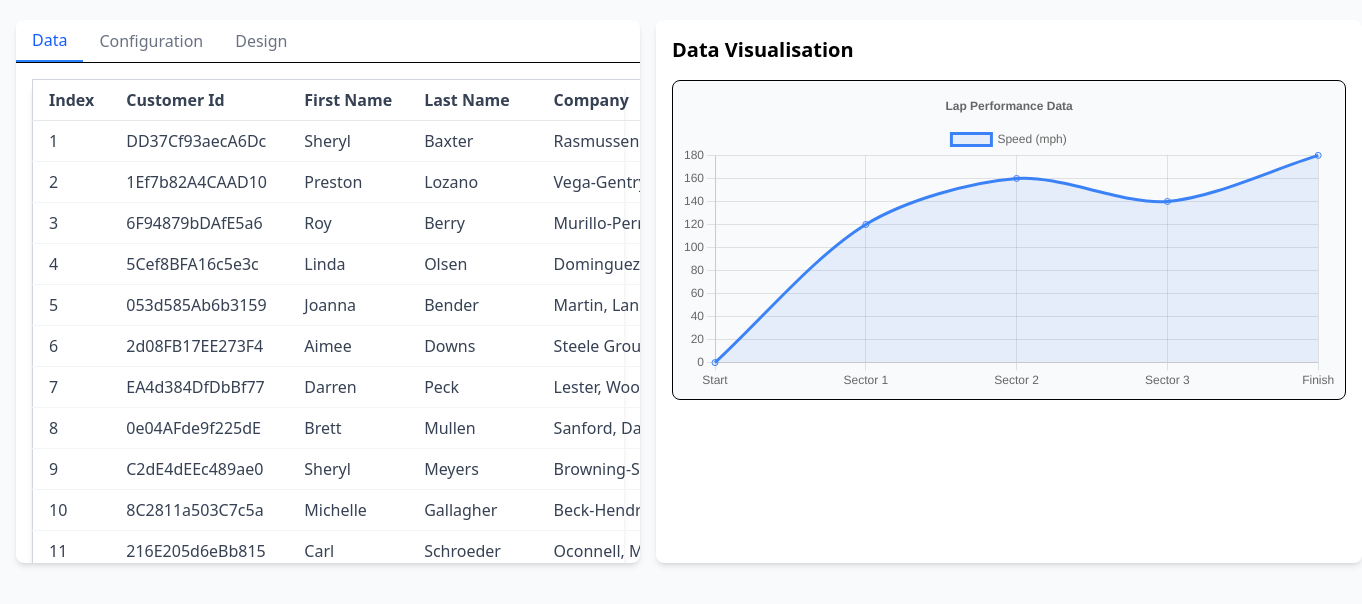
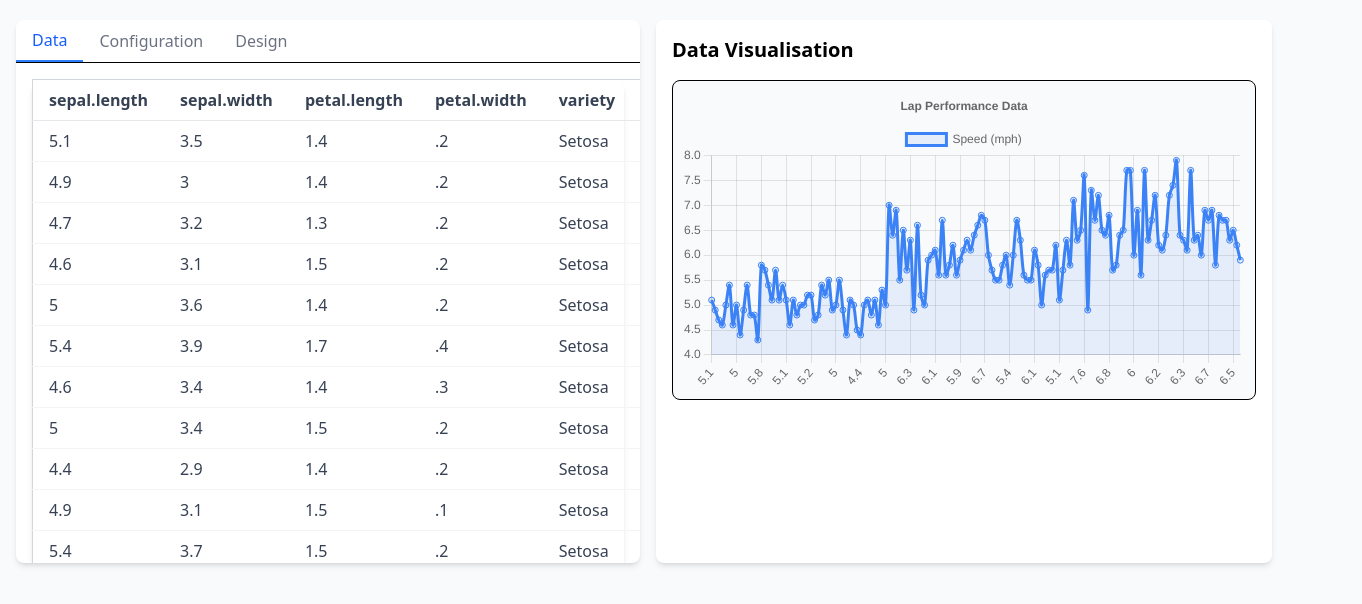
Before and after one commit to elvis-dsouza/PCARS-Dataviz-test, a plain HTML site: page index.html in a window 1280 px wide. Shown: the part 56-660 px from the top of the page, 1362 px wide, since content can reach past the window. Drawn offline with nearby package versions, Linux system fonts and the light colour scheme.

Commit message:
Add ability to modify chart axes data

```diff
--- a/index.html
+++ b/index.html
@@ -96,7 +96,7 @@
         </div>
 
         <!-- Right Panel for Graph -->
-        <div class="md:w-2/3 bg-white p-4 rounded-lg shadow-md">
+        <div class="md:w-1/2 bg-white p-4 rounded-lg shadow-md">
           <h2 class="text-xl font-bold mb-4">Data Visualisation</h2>
           <div class="bg-gray-50 p-2 border rounded-lg h-80">
             <canvas id="myChart"></canvas>
@@ -183,9 +183,36 @@
           myChart.update();
         });
 
+        function updateChartData (xData, yData) {
+          myChart.data.labels = xData;
+          myChart.data.datasets[0].data = yData;
+          myChart.update();
+        }
+
+        function updateColumns (columnList) {
+          const xAxisSelector = document.getElementById('xAxisDSSelector');
+          const yAxisSelector = document.getElementById('yAxisDSSelector');
+          xAxisSelector.innerHTML = '';
+          yAxisSelector.innerHTML = '';
+
+          columnList.forEach(column => {
+            const optionX = document.createElement('option');
+            optionX.value = column;
+            optionX.textContent = column;
+            xAxisSelector.appendChild(optionX);
+
+            const optionY = document.createElement('option');
+            optionY.value = column;
+            optionY.textContent = column;
+            yAxisSelector.appendChild(optionY);
+          });
+        }
+
+        let dataset = {};
+
         //Add data loading functionality
         function loadDataCSV () {
-          Papa.parse("sample_customer100.csv", {
+          Papa.parse("iris.csv", {
             download: true,
             skipEmptyLines: true,
 
@@ -194,8 +221,16 @@
               table.innerHTML = "";
 
               let headers = csv.data.shift();
+              updateColumns(headers); // Update the columns in the dropdowns
+
               // Create the table header row (<tr>) and fill it with <th> elements
               let headerRow = document.createElement('tr');
+
+              // Make a dataset as a dictionary mapping column names to data
+              dataset = {};
+              headers.forEach((header, index) => {
+                dataset[header] = csv.data.map(row => row[index]);
+              });
 
               // Loop through the header array and create <th> elements
               headers.forEach(header => {
@@ -209,19 +244,35 @@
 
               // Draw table rows
               for (let row of csv.data) {
-                let tr = table.insertRow();
+                let tr = table.insertRow()
                 for (let cell of row) {
-                  let td = tr.insertCell();
+                  let td = tr.insertCell()
                   td .classList.add("border-b", "border-gray-100", "px-4", "py-2");  // Add Tailwind classes for row styling
-                  td.innerHTML = cell;
+                  td.innerHTML = cell
                 }
               }
+
+              const xData = dataset[document.getElementById('xAxisDSSelector').value];
+              const yData = dataset[document.getElementById('yAxisDSSelector').value];
+              updateChartData(xData, yData);
             }
           });
         }
 
         loadDataCSV(); // Call the function to load data on page load
 
+        // When the x-axis or y-axis selector changes, update the chart data
+        document.getElementById('xAxisDSSelector').addEventListener('change', function() {
+          const xData = dataset[this.value];
+          const yData = dataset[document.getElementById('yAxisDSSelector').value];
+          updateChartData(xData, yData);
+        });
+        document.getElementById('yAxisDSSelector').addEventListener('change', function() {
+          const xData = dataset[document.getElementById('xAxisDSSelector').value];
+          const yData = dataset[this.value];
+          updateChartData(xData, yData);
+        });
+
       });
     </script>
   </body>
--- /dev/null
+++ b/iris.csv
@@ -0,0 +1,151 @@
+"sepal.length","sepal.width","petal.length","petal.width","variety"
+5.1,3.5,1.4,.2,"Setosa"
+4.9,3,1.4,.2,"Setosa"
+4.7,3.2,1.3,.2,"Setosa"
+4.6,3.1,1.5,.2,"Setosa"
+5,3.6,1.4,.2,"Setosa"
+5.4,3.9,1.7,.4,"Setosa"
+4.6,3.4,1.4,.3,"Setosa"
+5,3.4,1.5,.2,"Setosa"
+4.4,2.9,1.4,.2,"Setosa"
+4.9,3.1,1.5,.1,"Setosa"
+5.4,3.7,1.5,.2,"Setosa"
+4.8,3.4,1.6,.2,"Setosa"
+4.8,3,1.4,.1,"Setosa"
+4.3,3,1.1,.1,"Setosa"
+5.8,4,1.2,.2,"Setosa"
+5.7,4.4,1.5,.4,"Setosa"
+5.4,3.9,1.3,.4,"Setosa"
+5.1,3.5,1.4,.3,"Setosa"
+5.7,3.8,1.7,.3,"Setosa"
+5.1,3.8,1.5,.3,"Setosa"
+5.4,3.4,1.7,.2,"Setosa"
+5.1,3.7,1.5,.4,"Setosa"
+4.6,3.6,1,.2,"Setosa"
+5.1,3.3,1.7,.5,"Setosa"
+4.8,3.4,1.9,.2,"Setosa"
+5,3,1.6,.2,"Setosa"
+5,3.4,1.6,.4,"Setosa"
+5.2,3.5,1.5,.2,"Setosa"
+5.2,3.4,1.4,.2,"Setosa"
+4.7,3.2,1.6,.2,"Setosa"
+4.8,3.1,1.6,.2,"Setosa"
+5.4,3.4,1.5,.4,"Setosa"
+5.2,4.1,1.5,.1,"Setosa"
+5.5,4.2,1.4,.2,"Setosa"
+4.9,3.1,1.5,.2,"Setosa"
+5,3.2,1.2,.2,"Setosa"
+5.5,3.5,1.3,.2,"Setosa"
+4.9,3.6,1.4,.1,"Setosa"
+4.4,3,1.3,.2,"Setosa"
+5.1,3.4,1.5,.2,"Setosa"
+5,3.5,1.3,.3,"Setosa"
+4.5,2.3,1.3,.3,"Setosa"
+4.4,3.2,1.3,.2,"Setosa"
+5,3.5,1.6,.6,"Setosa"
+5.1,3.8,1.9,.4,"Setosa"
+4.8,3,1.4,.3,"Setosa"
+5.1,3.8,1.6,.2,"Setosa"
+4.6,3.2,1.4,.2,"Setosa"
+5.3,3.7,1.5,.2,"Setosa"
+5,3.3,1.4,.2,"Setosa"
+7,3.2,4.7,1.4,"Versicolor"
+6.4,3.2,4.5,1.5,"Versicolor"
+6.9,3.1,4.9,1.5,"Versicolor"
+5.5,2.3,4,1.3,"Versicolor"
+6.5,2.8,4.6,1.5,"Versicolor"
+5.7,2.8,4.5,1.3,"Versicolor"
+6.3,3.3,4.7,1.6,"Versicolor"
+4.9,2.4,3.3,1,"Versicolor"
+6.6,2.9,4.6,1.3,"Versicolor"
+5.2,2.7,3.9,1.4,"Versicolor"
+5,2,3.5,1,"Versicolor"
+5.9,3,4.2,1.5,"Versicolor"
+6,2.2,4,1,"Versicolor"
+6.1,2.9,4.7,1.4,"Versicolor"
+5.6,2.9,3.6,1.3,"Versicolor"
+6.7,3.1,4.4,1.4,"Versicolor"
+5.6,3,4.5,1.5,"Versicolor"
+5.8,2.7,4.1,1,"Versicolor"
+6.2,2.2,4.5,1.5,"Versicolor"
+5.6,2.5,3.9,1.1,"Versicolor"
+5.9,3.2,4.8,1.8,"Versicolor"
+6.1,2.8,4,1.3,"Versicolor"
+6.3,2.5,4.9,1.5,"Versicolor"
+6.1,2.8,4.7,1.2,"Versicolor"
+6.4,2.9,4.3,1.3,"Versicolor"
+6.6,3,4.4,1.4,"Versicolor"
+6.8,2.8,4.8,1.4,"Versicolor"
+6.7,3,5,1.7,"Versicolor"
+6,2.9,4.5,1.5,"Versicolor"
+5.7,2.6,3.5,1,"Versicolor"
+5.5,2.4,3.8,1.1,"Versicolor"
+5.5,2.4,3.7,1,"Versicolor"
+5.8,2.7,3.9,1.2,"Versicolor"
+6,2.7,5.1,1.6,"Versicolor"
+5.4,3,4.5,1.5,"Versicolor"
+6,3.4,4.5,1.6,"Versicolor"
+6.7,3.1,4.7,1.5,"Versicolor"
+6.3,2.3,4.4,1.3,"Versicolor"
+5.6,3,4.1,1.3,"Versicolor"
+5.5,2.5,4,1.3,"Versicolor"
+5.5,2.6,4.4,1.2,"Versicolor"
+6.1,3,4.6,1.4,"Versicolor"
+5.8,2.6,4,1.2,"Versicolor"
+5,2.3,3.3,1,"Versicolor"
+5.6,2.7,4.2,1.3,"Versicolor"
+5.7,3,4.2,1.2,"Versicolor"
+5.7,2.9,4.2,1.3,"Versicolor"
+6.2,2.9,4.3,1.3,"Versicolor"
+5.1,2.5,3,1.1,"Versicolor"
+5.7,2.8,4.1,1.3,"Versicolor"
+6.3,3.3,6,2.5,"Virginica"
+5.8,2.7,5.1,1.9,"Virginica"
+7.1,3,5.9,2.1,"Virginica"
+6.3,2.9,5.6,1.8,"Virginica"
+6.5,3,5.8,2.2,"Virginica"
+7.6,3,6.6,2.1,"Virginica"
+4.9,2.5,4.5,1.7,"Virginica"
+7.3,2.9,6.3,1.8,"Virginica"
+6.7,2.5,5.8,1.8,"Virginica"
+7.2,3.6,6.1,2.5,"Virginica"
+6.5,3.2,5.1,2,"Virginica"
+6.4,2.7,5.3,1.9,"Virginica"
+6.8,3,5.5,2.1,"Virginica"
+5.7,2.5,5,2,"Virginica"
+5.8,2.8,5.1,2.4,"Virginica"
+6.4,3.2,5.3,2.3,"Virginica"
+6.5,3,5.5,1.8,"Virginica"
+7.7,3.8,6.7,2.2,"Virginica"
+7.7,2.6,6.9,2.3,"Virginica"
+6,2.2,5,1.5,"Virginica"
+6.9,3.2,5.7,2.3,"Virginica"
+5.6,2.8,4.9,2,"Virginica"
+7.7,2.8,6.7,2,"Virginica"
+6.3,2.7,4.9,1.8,"Virginica"
+6.7,3.3,5.7,2.1,"Virginica"
+7.2,3.2,6,1.8,"Virginica"
+6.2,2.8,4.8,1.8,"Virginica"
+6.1,3,4.9,1.8,"Virginica"
+6.4,2.8,5.6,2.1,"Virginica"
+7.2,3,5.8,1.6,"Virginica"
+7.4,2.8,6.1,1.9,"Virginica"
+7.9,3.8,6.4,2,"Virginica"
+6.4,2.8,5.6,2.2,"Virginica"
+6.3,2.8,5.1,1.5,"Virginica"
+6.1,2.6,5.6,1.4,"Virginica"
+7.7,3,6.1,2.3,"Virginica"
+6.3,3.4,5.6,2.4,"Virginica"
+6.4,3.1,5.5,1.8,"Virginica"
+6,3,4.8,1.8,"Virginica"
+6.9,3.1,5.4,2.1,"Virginica"
+6.7,3.1,5.6,2.4,"Virginica"
+6.9,3.1,5.1,2.3,"Virginica"
+5.8,2.7,5.1,1.9,"Virginica"
+6.8,3.2,5.9,2.3,"Virginica"
+6.7,3.3,5.7,2.5,"Virginica"
+6.7,3,5.2,2.3,"Virginica"
+6.3,2.5,5,1.9,"Virginica"
+6.5,3,5.2,2,"Virginica"
+6.2,3.4,5.4,2.3,"Virginica"
+5.9,3,5.1,1.8,"Virginica"
```
